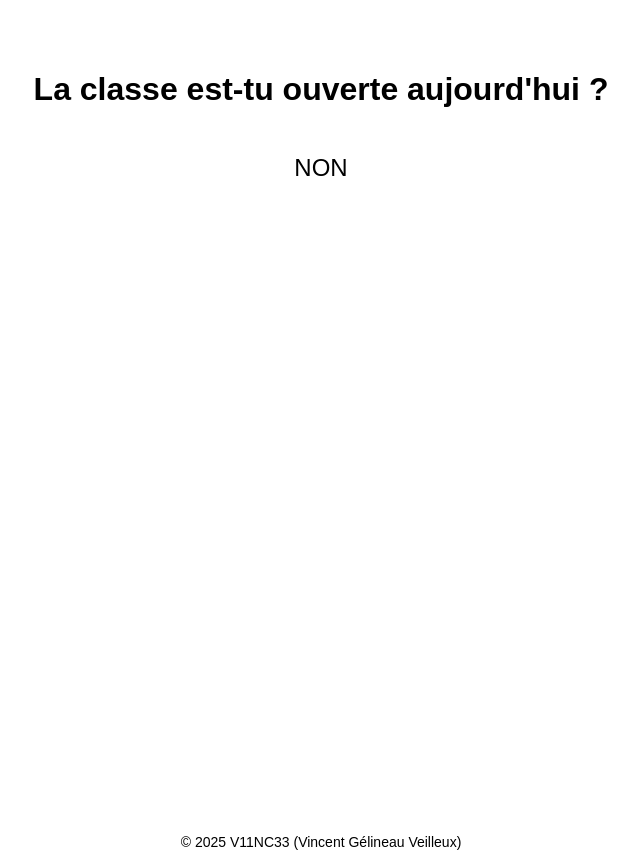
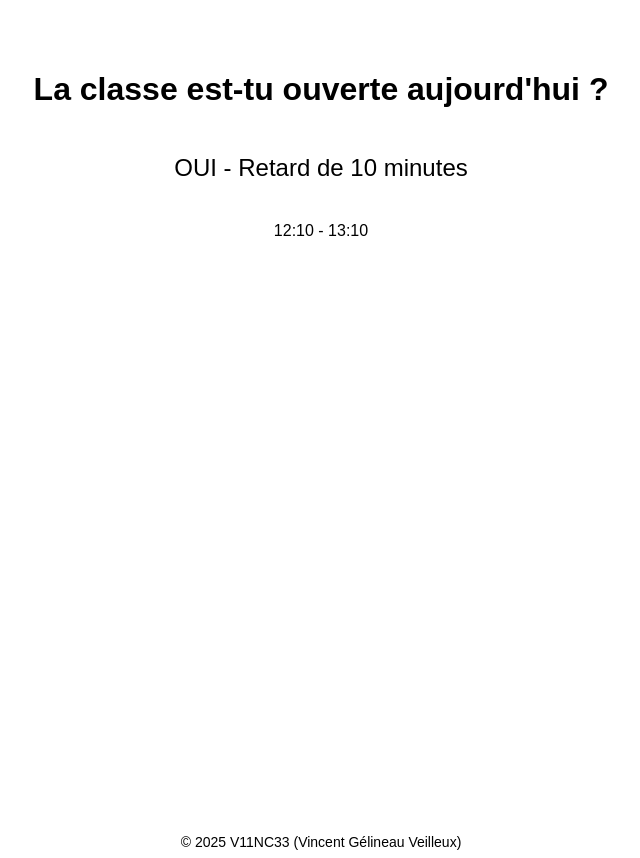
Before and after one commit to V11NC33/LaClasseEstTuOuverte, a plain HTML site: page index.html in a window 1280 px wide. Shown: the whole page, without its empty margins (319-959 px from the left). Drawn offline with Linux system fonts and the light colour scheme.

Commit message:
Update index.html

```diff
--- a/index.html
+++ b/index.html
@@ -42,7 +42,7 @@
       "2025-01-20": { start: "12:40", end: "13:10" },
       "2025-01-21": { start: "12:10", end: "13:10" },
       "2025-01-27": { start: "12:40", end: "13:10" },
-      "2025-01-28": { start: "[RETARD +10] 12:10", end: "13:10" },
+      "2025-01-28": { start: "12:10", end: "13:10" },
       "2025-01-31": { start: "12:40", end: "13:10" },
       "2025-02-03": { start: "12:10", end: "13:10" },
       "2025-02-10": { start: "12:40", end: "13:10" },
@@ -83,7 +83,7 @@
         const isOpen = now >= classStartTime && now <= classEndTime;
 
         return isOpen ? {
-          status: "OUI",
+          status: "OUI - Retard de 10 minutes",
           hours: `${start} - ${end}`
         } : {
           status: "NON",
```
